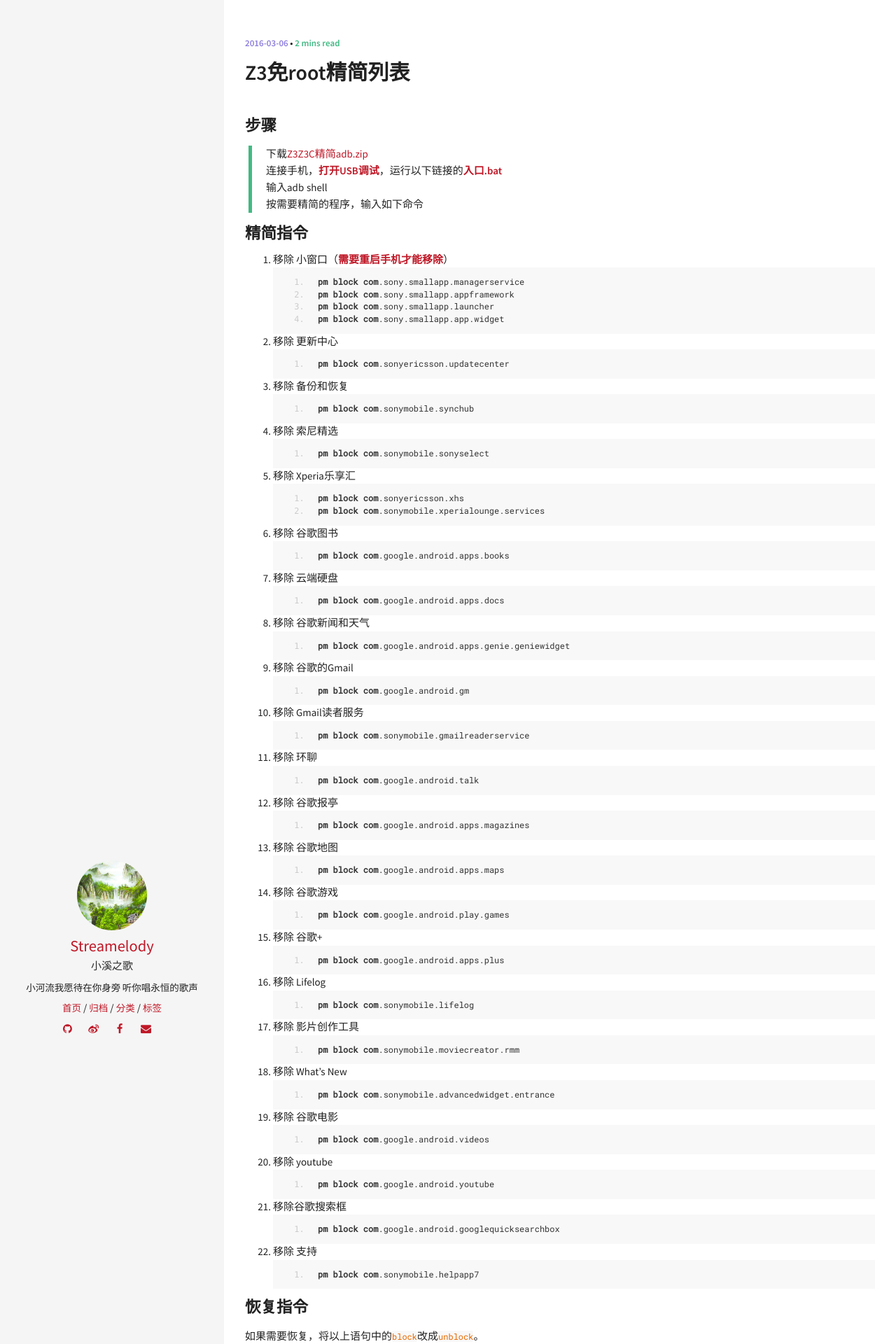
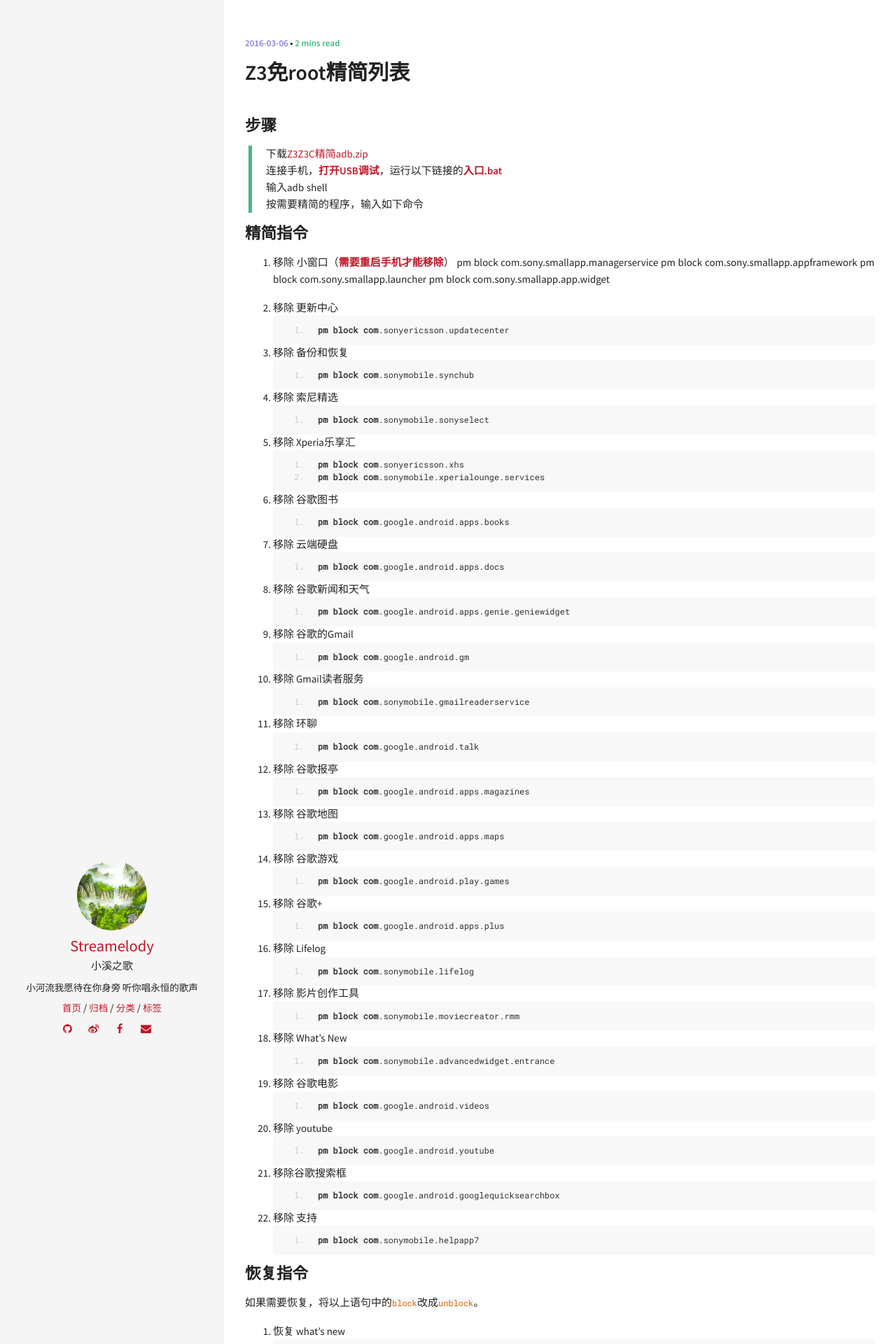
Before and after one commit to yaxauw/streamelody.github.io, a Jekyll site: the page built from _posts/2016-03-05-sony-z3-simplified.md, in a window 1280 px wide. Shown: the top 1920 px of the page at 70% size. Built offline with Jekyll 4.4.1, drawn with Linux system fonts in a browser that asks for light colours; comment, search, counter and statistics services are not loaded.

Commit message:
commitString

```diff
--- a/_posts/2016-03-05-sony-z3-simplified.md
+++ b/_posts/2016-03-05-sony-z3-simplified.md
@@ -15,12 +15,10 @@ comments: true
 
 ### 精简指令
 1. 移除 小窗口（**需要重启手机才能移除**）
-~~~css
-pm block com.sony.smallapp.managerservice
-pm block com.sony.smallapp.appframework
-pm block com.sony.smallapp.launcher
-pm block com.sony.smallapp.app.widget
-~~~
+    pm block com.sony.smallapp.managerservice
+    pm block com.sony.smallapp.appframework
+    pm block com.sony.smallapp.launcher
+    pm block com.sony.smallapp.app.widget
 
 2. 移除 更新中心
 ~~~css
```
